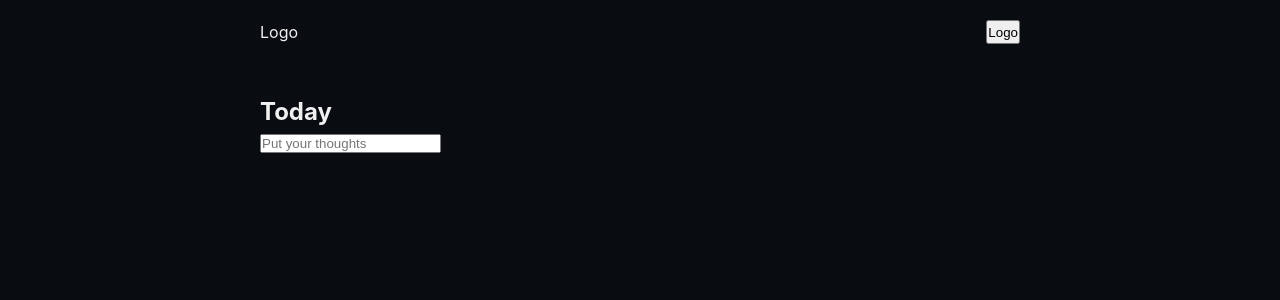
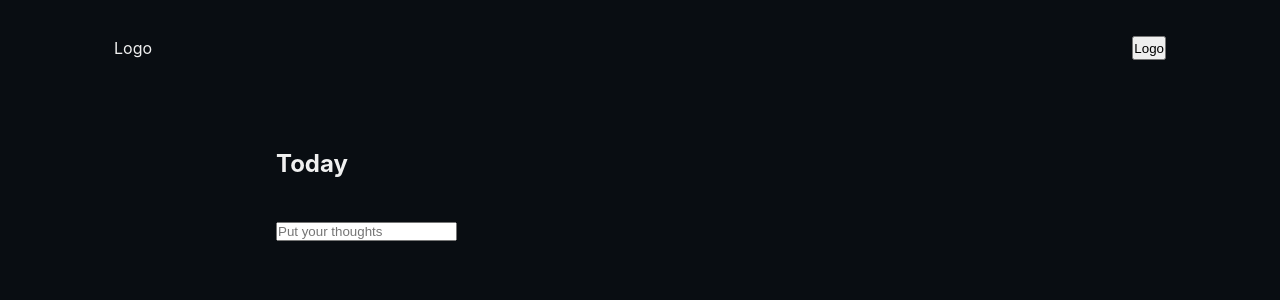
Before and after one commit to frankivann/your-thoughts, a React (Vite) app: page / in a window 1280 px wide. Shown: the top 300 px of the page. Built offline with nearby package versions, Linux system fonts and the light colour scheme.

Commit message:
fix styles

```diff
--- a/src/styles/app.css
+++ b/src/styles/app.css
@@ -1,8 +1,7 @@
 .app {
   min-height: 100vh;
-  width: min(800px, 100%);
+  width: min(1124px, 100%);
   margin: auto;
-  padding: 20px;
 }
 
 /* header */
@@ -10,29 +9,22 @@
 .header {
   display: flex;
   justify-content: space-between;
-}
-
-.logo {
-  font-weight: 400;
+  width: 100%;
+  padding: 36px;
 }
 
 /* main */
 
 .main {
-  margin-top: 50px;
+  width: min(800px, 100%);
+  margin: 0 auto;
+  padding: 50px 36px;
 }
 
-.title {
-  font-size: 1rem;
-  font-weight: 400;
+.form {
+  margin-top: 40px;
 }
 
-.thoughts {
-  margin-top: 20px;
-  color: rgb(255, 255, 255, 0.6);
-  font-size: 0.8rem;
+.input {
+  display: block;
 }
-
-.thought {
-  padding-left: 20px;
-}
--- a/src/styles/index.css
+++ b/src/styles/index.css
@@ -2,6 +2,10 @@
   margin: 0;
   padding: 0;
   box-sizing: border-box;
+}
+
+body {
+  overflow-x: hidden;
 }
 
 a {
```
